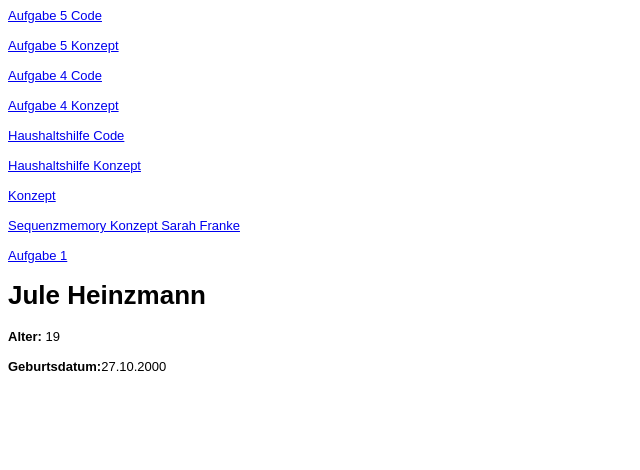
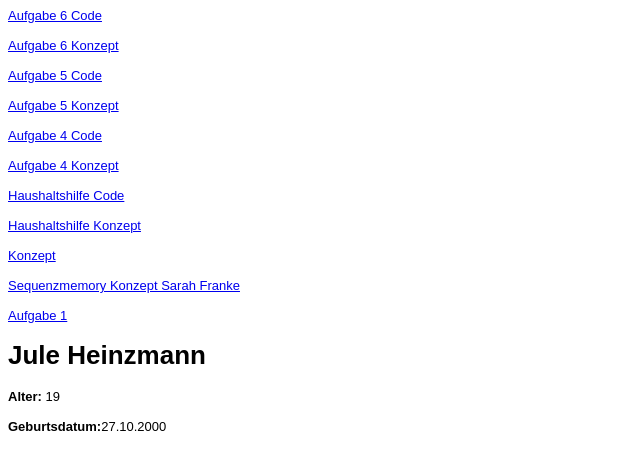
Before and after one commit to JuleHeinzmann/EIA2, a website: page Steckbrief/steckbrief.htm in a window 1280 px wide. Shown: the whole page, without its empty margins (0-640 px from the left). Drawn offline with Linux system fonts and the light colour scheme.

Commit message:
Add files via upload

```diff
--- a/Steckbrief/steckbrief.htm
+++ b/Steckbrief/steckbrief.htm
@@ -12,6 +12,8 @@ body {
 </style>
 </head>
 <body>
+	<a href="./Aufgabe_6/HaushaltshilfeA6.html" target="_blank">Aufgabe 6 Code</a> <br> <br>
+	<a href="https://github.com/JuleHeinzmann/EIA2/blob/master/Steckbrief/Aufgabe_6/Aufgabe_6_Konzept.pdf" target="_blank">Aufgabe 6 Konzept</a> <br> <br>
 	<a href="./Aufgabe 5/HaushaltshilfeA5.html" target="_blank">Aufgabe 5 Code</a> <br> <br>
 	<a href="https://github.com/JuleHeinzmann/EIA2/blob/master/Steckbrief/Aufgabe%205/Aufgabe_5_Konzept.pdf" target="_blank">Aufgabe 5 Konzept</a> <br> <br>
 	<a href="./Aufgabe 4/HaushaltshilfeA4.html" target="_blank">Aufgabe 4 Code</a> <br> <br>
```
